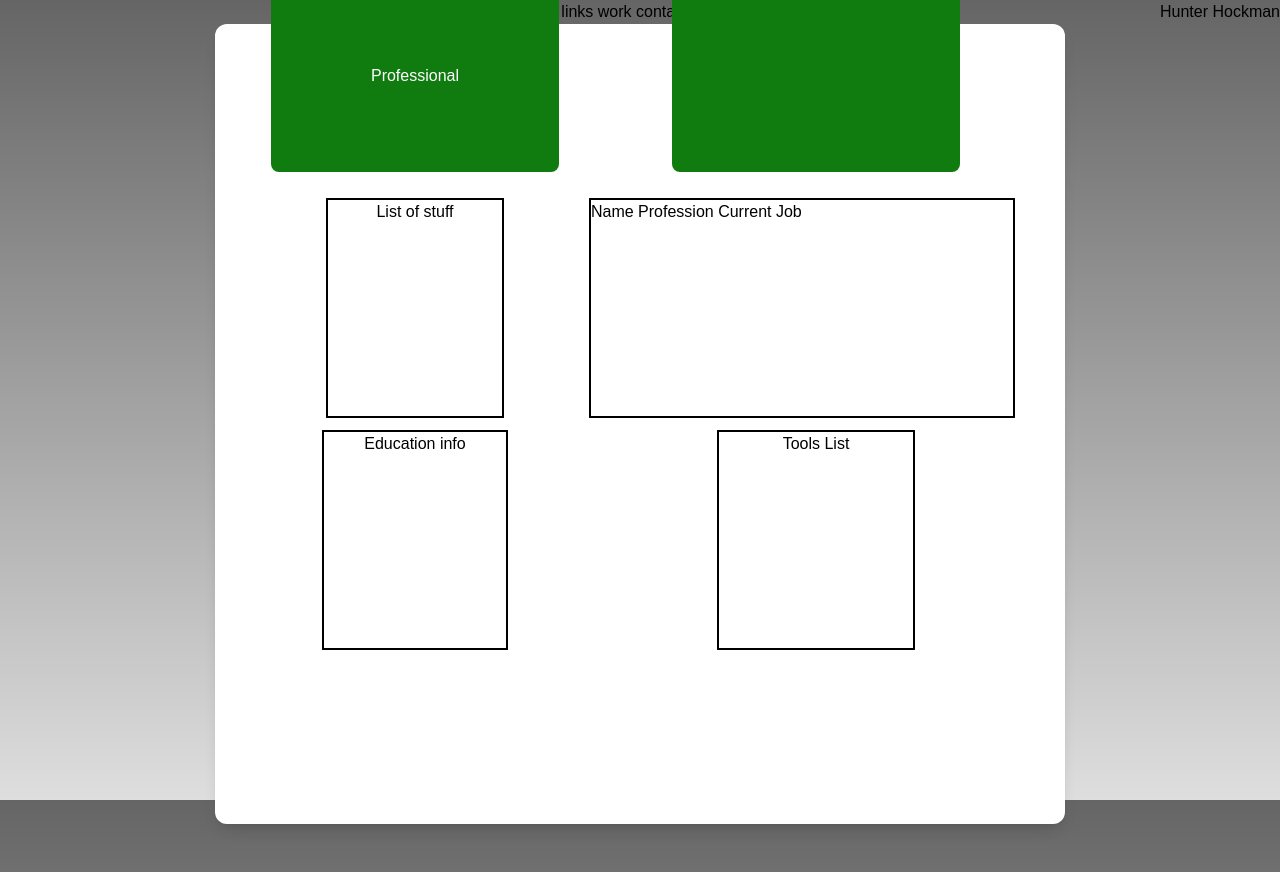
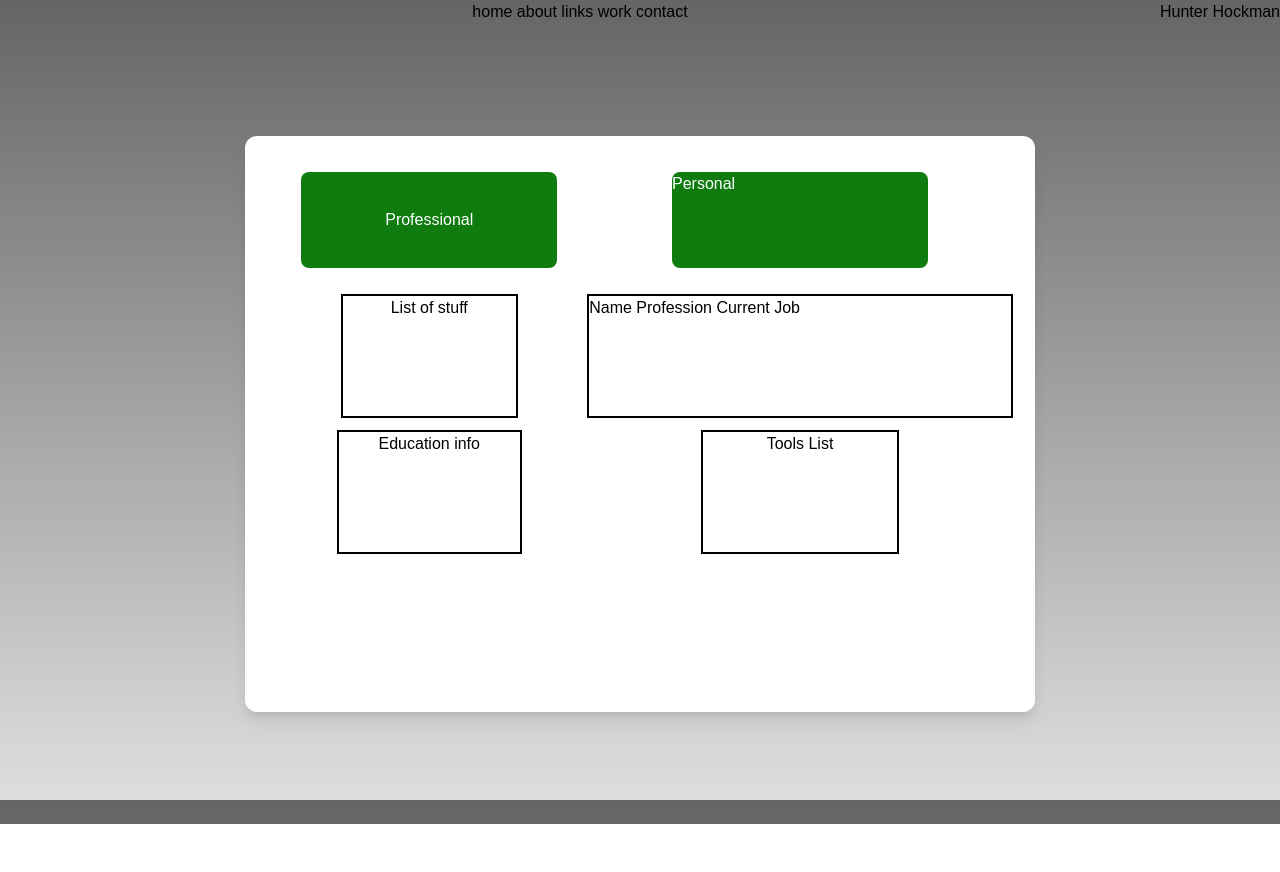
Before and after one commit to Anti-Loli/Portfolio, a Next.js app: page /about in a window 1280 px wide. Shown: the top 872 px of the page. After the commit the page ends 824 px from the top, so only its background shows below. Built offline with nearby package versions, Linux system fonts and the light colour scheme.

Commit message:
Updated About page  (professional)
Made a new Button class since I couldn't update the style in the Profile code.

Updated the CSS of the about professional page to better fit the planned design

```diff
--- a/src/app/about/page.tsx
+++ b/src/app/about/page.tsx
@@ -4,7 +4,7 @@ export default function About(){
     return (
 
     <main className="flex justify-center items-center h-screen">
-      <Profile username="Paul" />
+      <Profile username="Hunter" />
     </main>
   );
 }
--- a/src/app/components/Profile.tsx
+++ b/src/app/components/Profile.tsx
@@ -1,22 +1,22 @@
-import Button from "../components/Button";
+import ProfileButton from "../components/ProfileButton";
 
 export default function XboxProfile({ username }: { username: string }) {
   return (
-    <main className="justify-center items-center h-screen mx-auto flex gap-x-4 rounded-xl bg-white p-6 shadow-lg">
-        <div className="grid grid-flow-row grid-rows-4 gap-4 justify-items-center -mr-2">
-          <div className="col-span-18 px-5">
-            <Button> Professional </Button>
+    <main className="bg-white shadow-lg rounded-xl p-6 justify-center items-start h-auto max-h-[80vh] w-auto w-max-7/12 mx-auto my-auto flex gap-x-4">
+        <div className="grid grid-flow-row grid-rows-4 gap-4 justify-items-center -mr-2 auto-rows-auto">
+          <div className=" px-5">
+            <ProfileButton> Professional </ProfileButton>
             </div>
-            <div className="col-span-18 outline-2 px-12">List of stuff</div>
-            <div className="col-span-18 outline-2 px-10">Education info</div>
+            <div className=" outline-2 px-12">List of stuff</div>
+            <div className=" outline-2 px-10">Education info</div>
             </div>
 
             <div className="grid grid-flow-row grid-rows-4 gap-4 justify-items-center -ml-2">
-              <div className="col-span-16 px-16">
-                <Button href = "/about(personal)"> Personal </Button>
+              <div className=" px-16">
+                <ProfileButton href = "/about(personal)"> Personal </ProfileButton>
                 </div>
-            <div className="col-span-15 outline-2 grid grid-flow-col grid-cols-2"> Name Profession Current Job </div>
-            <div className="col-span-16 outline-2 px-16">Tools List</div>
+            <div className="outline-2 grid grid-flow-col grid-cols-2"> Name Profession Current Job </div>
+            <div className=" outline-2 px-16">Tools List</div>
         </div>
       </main>
 
--- /dev/null
+++ b/src/app/components/ProfileButton.tsx
@@ -0,0 +1,28 @@
+import Link from "next/link"
+
+type ButtonProps = {
+    children: React.ReactNode;
+    href?: string;
+    onClick?: () => void;
+    className?: string;
+}
+
+export default function ProfileButton({children, href, onClick, className}: ButtonProps)
+{
+    const baseStyles = "w-64 h-24 bg-[#107C10] text-white rounded-lg cursor-pointer text-base block m-3";
+
+    if (href)
+    {
+        return(
+            <Link href={href as string} className={`${baseStyles} ${className || ""}`}>
+                {children}
+            </Link>
+        );
+    }
+
+    return(
+        <button onClick={onClick} className={`${baseStyles} ${className || ""}`}>
+            {children}
+        </button>
+    );
+}
```
